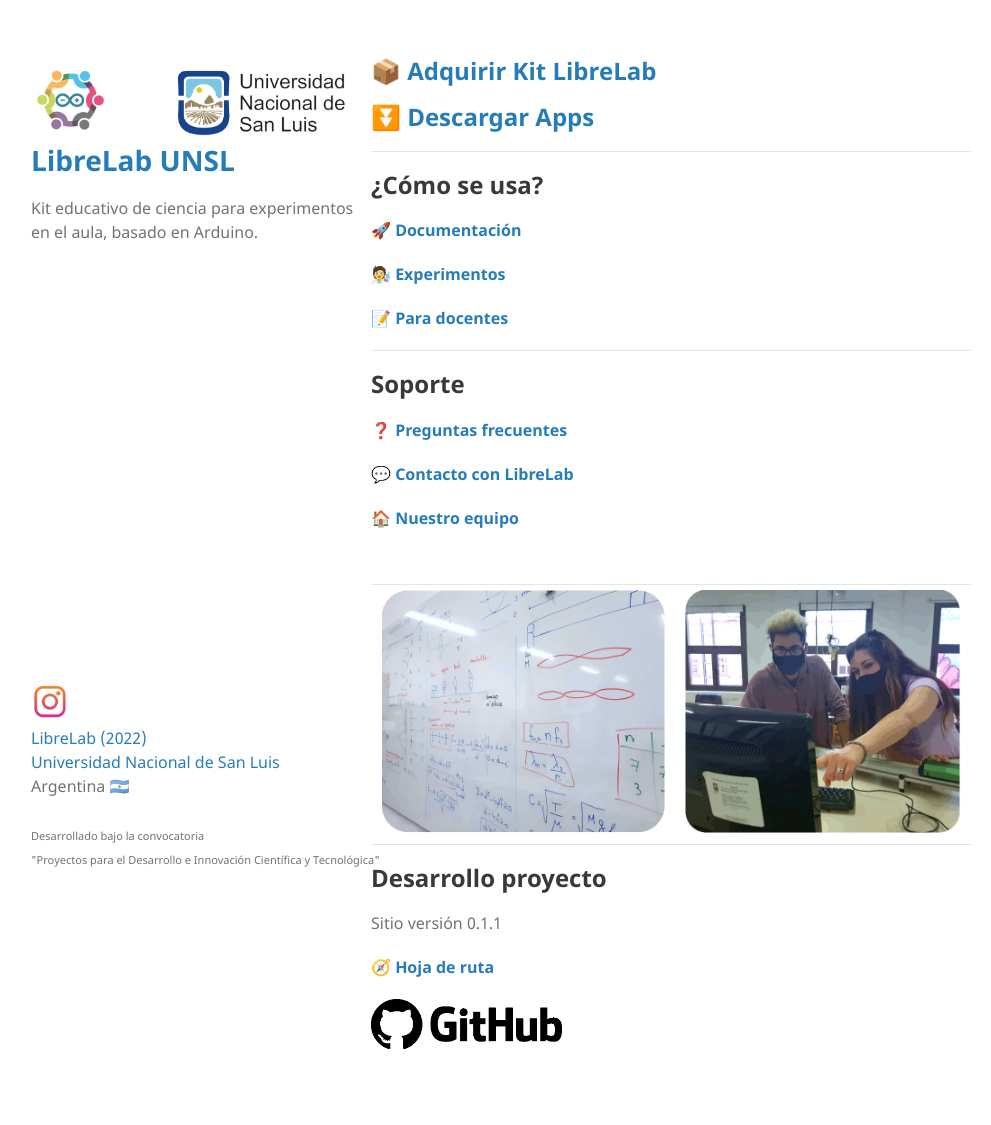
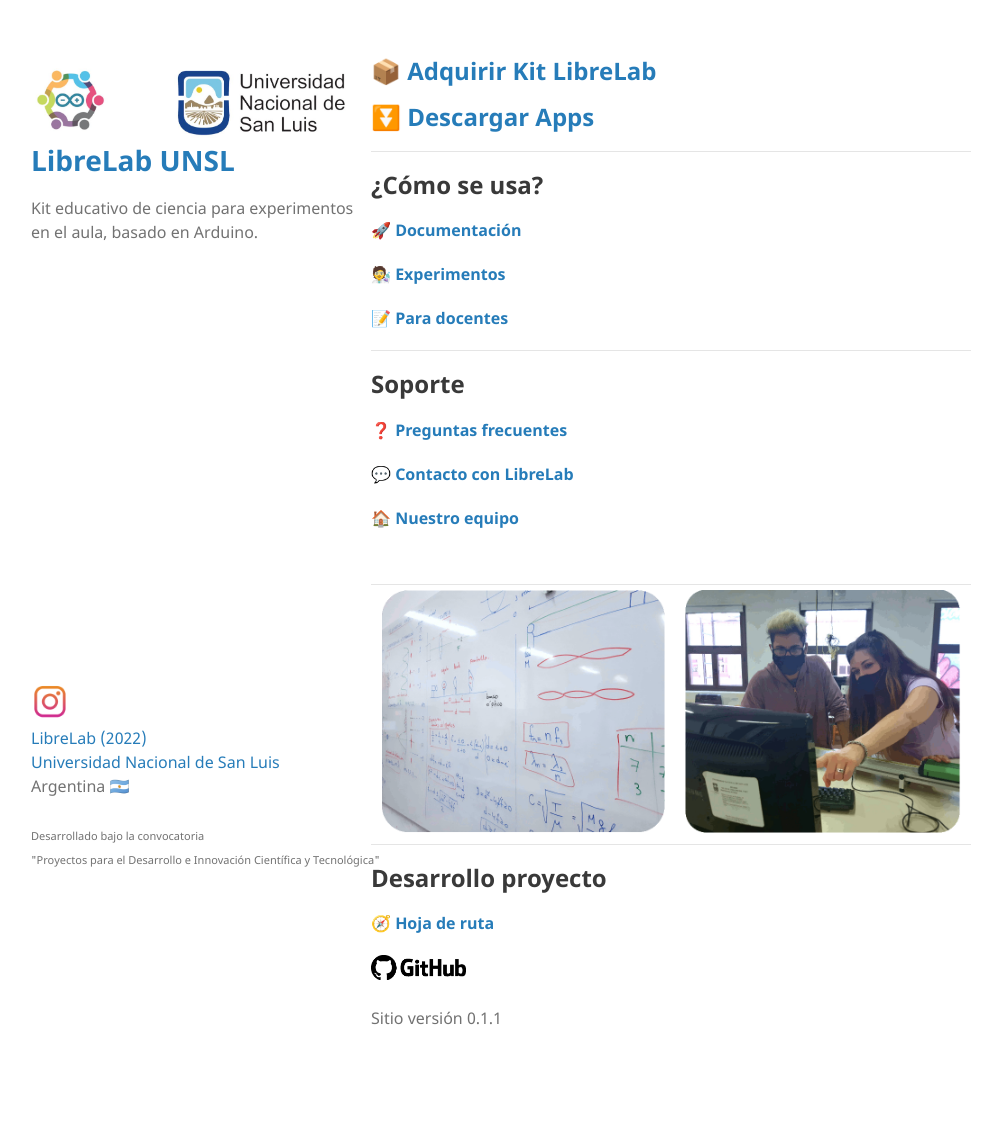
Before and after one commit to labunsl/labunsl.github.io, a Jekyll site: the page built from index.md, in a window 1280 px wide. Shown: the whole page, without its empty margins (119-1110 px from the left). Built offline with Jekyll 4.4.1, drawn with Linux system fonts in a browser that asks for light colours; after the commit the page ends 1100 px from its top, so only the background shows below that.

Commit message:
Update index.md

```diff
--- a/index.md
+++ b/index.md
@@ -39,8 +39,8 @@ description: Kit educativo de ciencia para experimentos en el aula, basado en Ar
 
 ## Desarrollo proyecto
 
-Sitio versión 0.1.1
-
 #### [🧭 Hoja de ruta](https://www.taskade.com/d/dTgpnadR8VPdLM8N?share=view&view=HAEyLtJZXnir3t9c)
 
-#### <a href="https://github.com/labunsl/LibreLabUNSL"><img src="/assets/img/github.png" alt="Repositorio GitHub" height="50"></a>
+#### <a href="https://github.com/labunsl/LibreLabUNSL"><img src="/assets/img/github.png" alt="Repositorio GitHub" height="25"></a>
+
+Sitio versión 0.1.1
```
